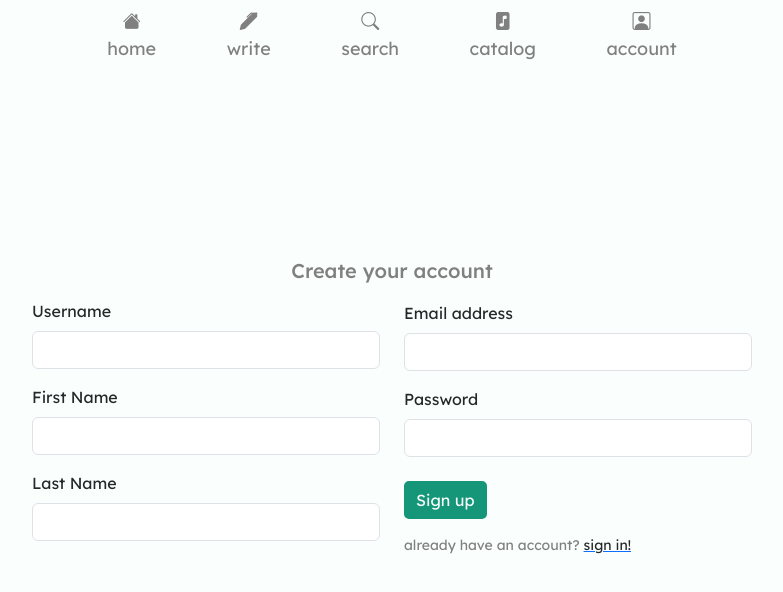
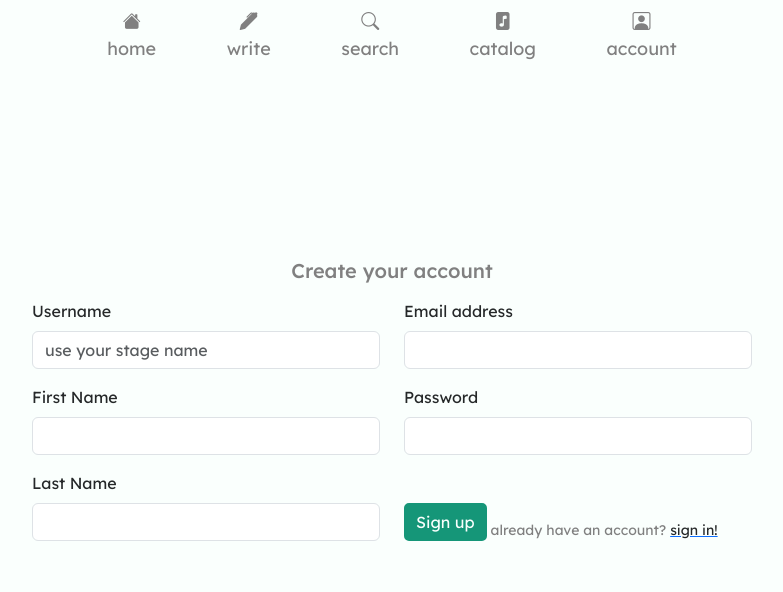
Before and after one commit to PaoloBenincasa/ziba, a React (Vite) app: page /signup in a window 1280 px wide. Shown: the top 592 px of the page, without its empty margins (248-1031 px from the left). Built offline with nearby package versions, Linux system fonts and the light colour scheme; a web font is replaced by a local one.

Commit message:
piccoli aggiustamenti grafici

```diff
--- a/src/index.css
+++ b/src/index.css
@@ -39,14 +39,8 @@ body {
   background: url(./assets/kid.jpg);
   background-size: cover;
   background-repeat: no-repeat;
-  /* background-position: 45% 55%;  */
-
+  background-position: 45% 55%;
   border-radius: 10px;
-  /* box-shadow: 0 0 10px rgba(0, 0, 0, 0.3); */
-  background-color: var(--newwhite);
-  background-blend-mode: multiply;
-
-  /* background-color: var(--newgreen); */
 }
 
 /* .hero-right{
--- a/src/pages/Home.jsx
+++ b/src/pages/Home.jsx
@@ -1,14 +1,17 @@
 import { Link } from "react-router"
+import SignUp from "./SignUp"
 
 export default function Home() {
     return (
         <div className="vh-100">
-            <section className="hero row vw-100">
+            <section className="hero row vw-100 text-end gap-3">
                 <div className="col-5">
                     <h2>
                         <span>
                             <h1 className="mb-0 under-green">
-                                Sonnngs
+                                <i>
+                                    Songggs
+                                </i>
                             </h1>
                         </span>
                         your personal musical diary
@@ -23,10 +26,14 @@ export default function Home() {
                     </Link>
                     <div>
 
-                        <small className="txtGrey">don't have an account yet? <span className="txtBlack">join us!</span> </small>
+                        <small className="txtGrey">don't have an account yet?
+                            <Link to={'/signup'}>
+                                <span className="txtBlack under-green ms-1">join us!</span>
+                            </Link>
+                        </small>
                     </div>
                 </div>
-                <div className="col-3 hero-right">
+                <div className="col-5 hero-right">
 
                 </div>
             </section>
--- a/src/pages/SignUp.jsx
+++ b/src/pages/SignUp.jsx
@@ -2,14 +2,14 @@ import { Link } from "react-router"
 export default function SignUp() {
     return (
         <div className="vh-100 container d-flex align-items-center justify-content-center">
-            <form className="row w-100 align-items-center justify-content-center">
+            <form className="row w-100  justify-content-center">
                     <h5 className="txtGrey text-center mb-3 mt-3">
                         Create your account
                     </h5>
                 <div className="col-md-4">
                     <div className="mb-3">
                         <label htmlFor="username" className="form-label">Username</label>
-                        <input type="text" className="form-control" id="username" aria-describedby="emailHelp" name="username" />
+                        <input type="text" className="form-control" id="username" aria-describedby="emailHelp" name="username" placeholder="use your stage name"/>
                     </div>
                     <div className="mb-3 ">
                         <label htmlFor="first_name" className="form-label">First Name</label>
@@ -29,10 +29,10 @@ export default function SignUp() {
                         <label htmlFor="password" className="form-label">Password</label>
                         <input type="password" className="form-control" id="password" name="password" />
                     </div>
-                    <div className="d-flex flex-column align-items-start">
-                        <button type="submit" className="btn-green mb-3 mt-2">Sign up</button>
+                    <div className="mb-3 mt-5 d-flex align-items-end">
+                        <button type="submit" className="btn-green">Sign up</button>
                         <small
-                            className="txtGrey">already have an account?
+                            className="txtGrey ms-1">already have an account?
                             <Link to={`/SignIn`}>
                                 <span className="txtBlack ms-1">sign in!</span>
                             </Link>
```
